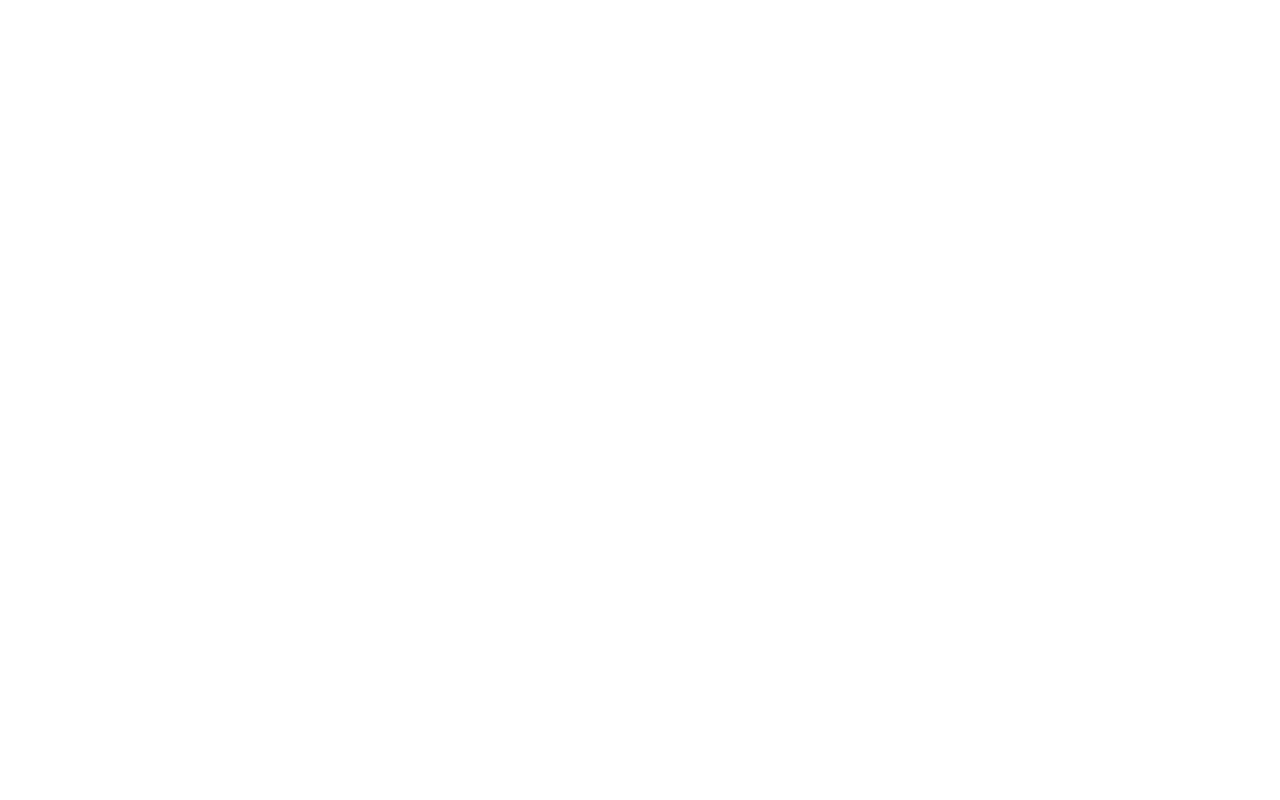
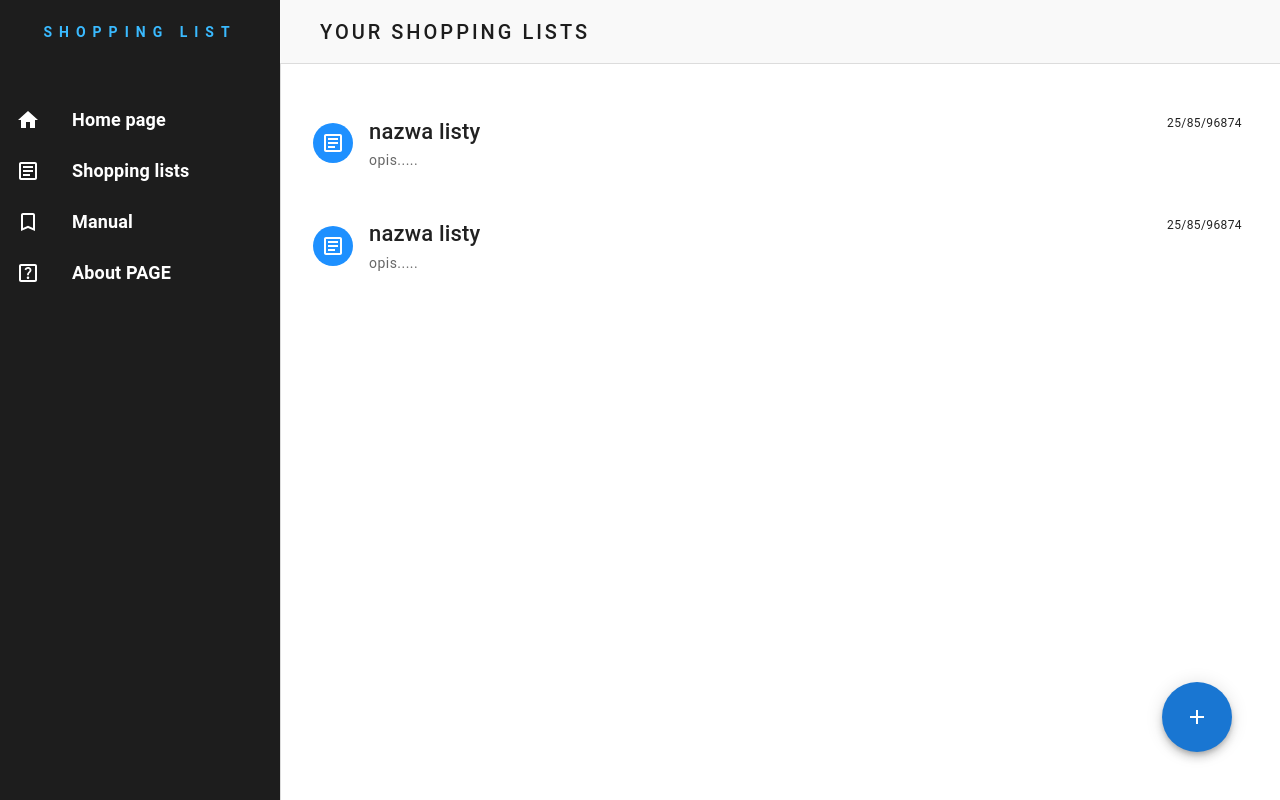
Before and after one commit to artlek/shop, a plain HTML site: page index.html in a window 1280 px wide. Drawn offline with Linux system fonts and the light colour scheme; the site is published under a folder, as on GitHub Pages, so addresses that start at the root find nothing.

Commit message:
Update index.html

```diff
--- a/index.html
+++ b/index.html
@@ -5,7 +5,7 @@
     <link rel="icon" type="image/svg+xml" href="/vite.svg" />
     <meta name="viewport" content="width=device-width, initial-scale=1.0" />
     <title>Vite + React</title>
-    <script type="module" crossorigin src="/assets/index-CLgCuRj0.js"></script>
+    <script type="module" crossorigin src="assets/index-CLgCuRj0.js"></script>
   </head>
   <body>
     <div id="root"></div>
```
